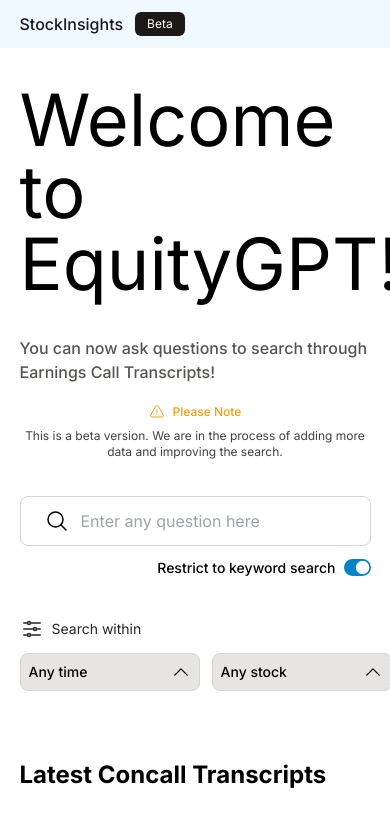
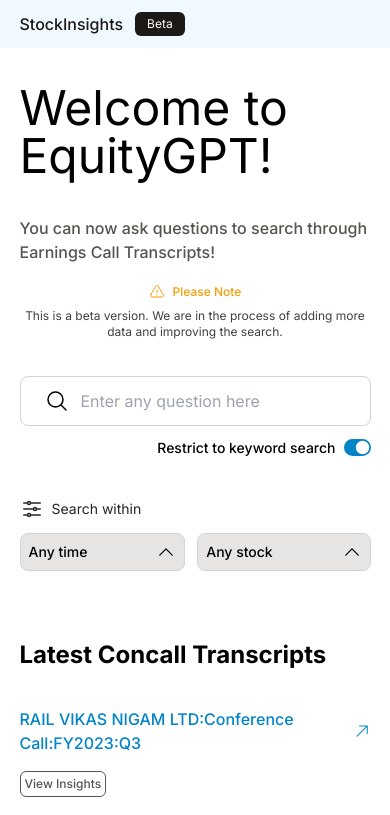
Before and after one commit to dibkb/stockInsights-assignment, a React (Vite) app: page / in a window 390 px wide. Shown: the top 815 px of the page. Built offline with nearby package versions, Linux system fonts and the light colour scheme; the HTML template or start-up script is replaced by a standard one.

Commit message:
responsive dropdown

```diff
--- a/src/components/Body.tsx
+++ b/src/components/Body.tsx
@@ -3,7 +3,9 @@ import React from "react";
 const Body: React.FC = () => {
   return (
     <div className="sm:container max-w-[90%] mx-auto">
-      <h1 className="text-7xl my-9">Welcome to EquityGPT!</h1>
+      <h1 className="text-4xl min-[320px]:text-5xl min-[450px]:text-6xl sm:text-7xl my-9">
+        Welcome to EquityGPT!
+      </h1>
       <h3 className="text-stone-600 font-medium">
         You can now ask questions to search through Earnings Call Transcripts!
       </h3>
--- a/src/components/Search.tsx
+++ b/src/components/Search.tsx
@@ -109,12 +109,15 @@ const Search: React.FC = () => {
           <p className="text-sm">Search within</p>
         </span>
         <div className="flex gap-3">
-          <div className="relative select-none" ref={timeContainerRef}>
+          <div
+            className="relative select-none flex-grow"
+            ref={timeContainerRef}
+          >
             <section
               onClick={() => {
                 setSelectTime((prev) => !prev);
               }}
-              className="flex items-center justify-between w-[180px] border border-stone-300 p-2 rounded-lg cursor-pointer bg-stone-200 text-sm font-medium "
+              className="flex items-center justify-between border sm:min-w-[190px] border-stone-300 p-2 rounded-lg cursor-pointer bg-stone-200 text-sm font-medium "
             >
               <p>Any time</p>
               {selectTime ? (
@@ -142,12 +145,15 @@ const Search: React.FC = () => {
               </section>
             )}
           </div>
-          <div className="relative select-none" ref={stockContainerRef}>
+          <div
+            className="relative select-none flex-grow"
+            ref={stockContainerRef}
+          >
             <section
               onClick={() => {
                 setSelectStock((prev) => !prev);
               }}
-              className="flex items-center justify-between w-[180px] border border-stone-300 p-2 rounded-lg cursor-pointer bg-stone-200 text-sm font-medium "
+              className="flex items-center justify-between border sm:min-w-[190px] border-stone-300 p-2 rounded-lg cursor-pointer bg-stone-200 text-sm font-medium "
             >
               <p>Any stock</p>
               {selectStock ? (
```
